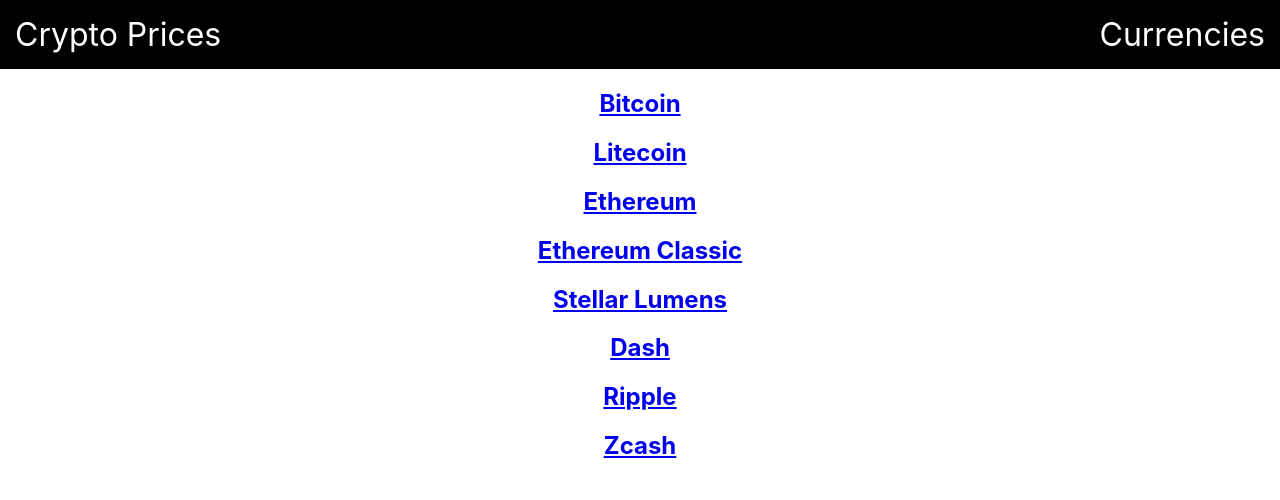
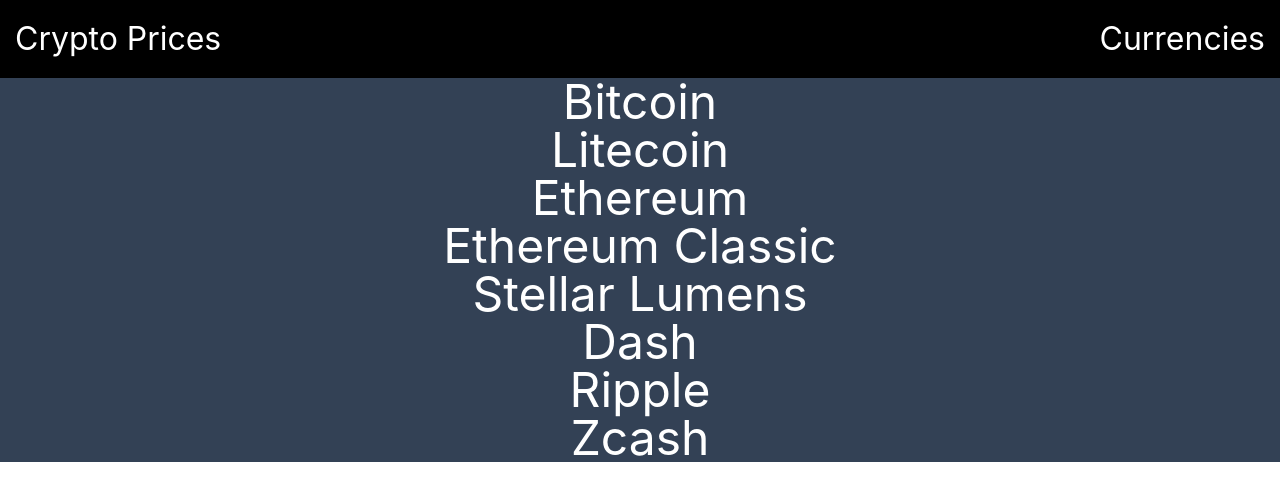
Before and after one commit to riyad-i/cryptoprices, a React (Create React App) app: page /currencies in a window 1280 px wide. Shown: the top 500 px of the page. Built offline with nearby package versions, Linux system fonts and the light colour scheme.

Commit message:
tailwind

```diff
--- a/package.json
+++ b/package.json
@@ -35,5 +35,10 @@
       "last 1 firefox version",
       "last 1 safari version"
     ]
+  },
+  "devDependencies": {
+    "autoprefixer": "^10.4.14",
+    "postcss": "^8.4.27",
+    "tailwindcss": "^3.3.3"
   }
 }
--- /dev/null
+++ b/postcss.config.js
@@ -0,0 +1,6 @@
+module.exports = {
+    plugins: {
+      tailwindcss: {},
+      autoprefixer: {},
+    }
+  }
--- a/public/index.html
+++ b/public/index.html
@@ -25,6 +25,8 @@
       Learn how to configure a non-root public URL by running `npm run build`.
     -->
     <title>React App</title>
+    <!-- <script src="https://cdn.tailwindcss.com"></script> -->
+
   </head>
   <body>
     <noscript>You need to enable JavaScript to run this app.</noscript>
--- a/src/App.js
+++ b/src/App.js
@@ -9,7 +9,7 @@
 
 function App() {
   return (
-    <div className="App">
+    <div className="App bg-slate-700">
       <Nav/>
       <Routes>
         <Route path='/' element={<Main/>}/>
--- a/src/index.css
+++ b/src/index.css
@@ -1,3 +1,9 @@
+@tailwind base;
+@tailwind components;
+@tailwind utilities;
+
+
+
 body {
   margin: 0;
   font-family: -apple-system, BlinkMacSystemFont, 'Segoe UI', 'Roboto', 'Oxygen',
--- a/src/pages/Currencies.js
+++ b/src/pages/Currencies.js
@@ -22,7 +22,7 @@
           const {name, symbol} = coin;
 
           return (
-            <Link key={name} to={`/../price/${symbol}`}> <h2>{name}</h2></Link>
+            <Link key={name} className='text-white ' to={`/../price/${symbol}`}> <h2 className=" text-5xl my-30">{name}</h2></Link>
           )
         }  )}
 
--- /dev/null
+++ b/tailwind.config.js
@@ -0,0 +1,8 @@
+/** @type {import('tailwindcss').Config} */
+module.exports = {
+  content: ["./src/**/*.{html,js}"],
+  theme: {
+    extend: {},
+  },
+  plugins: [],
+}
```
Also changed, not shown: src/App.css (line endings or trailing spaces), 1 other file (tests, documents, lock files or other folders).
